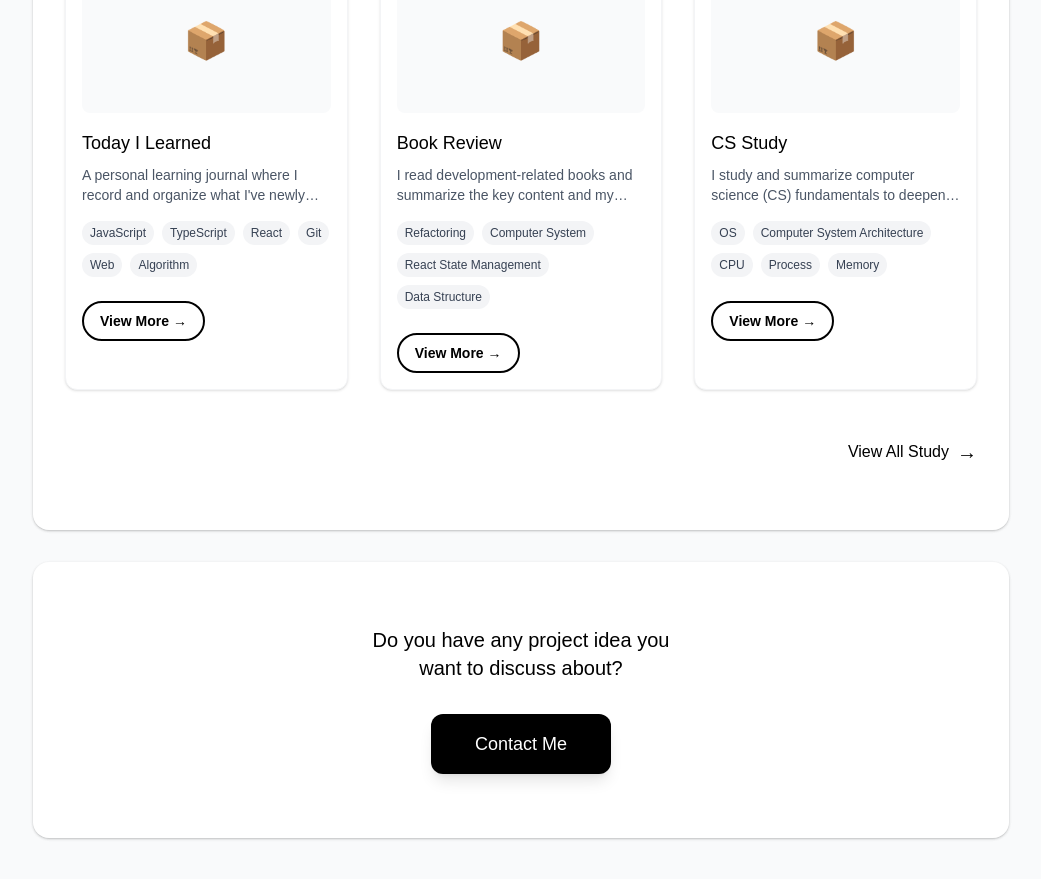
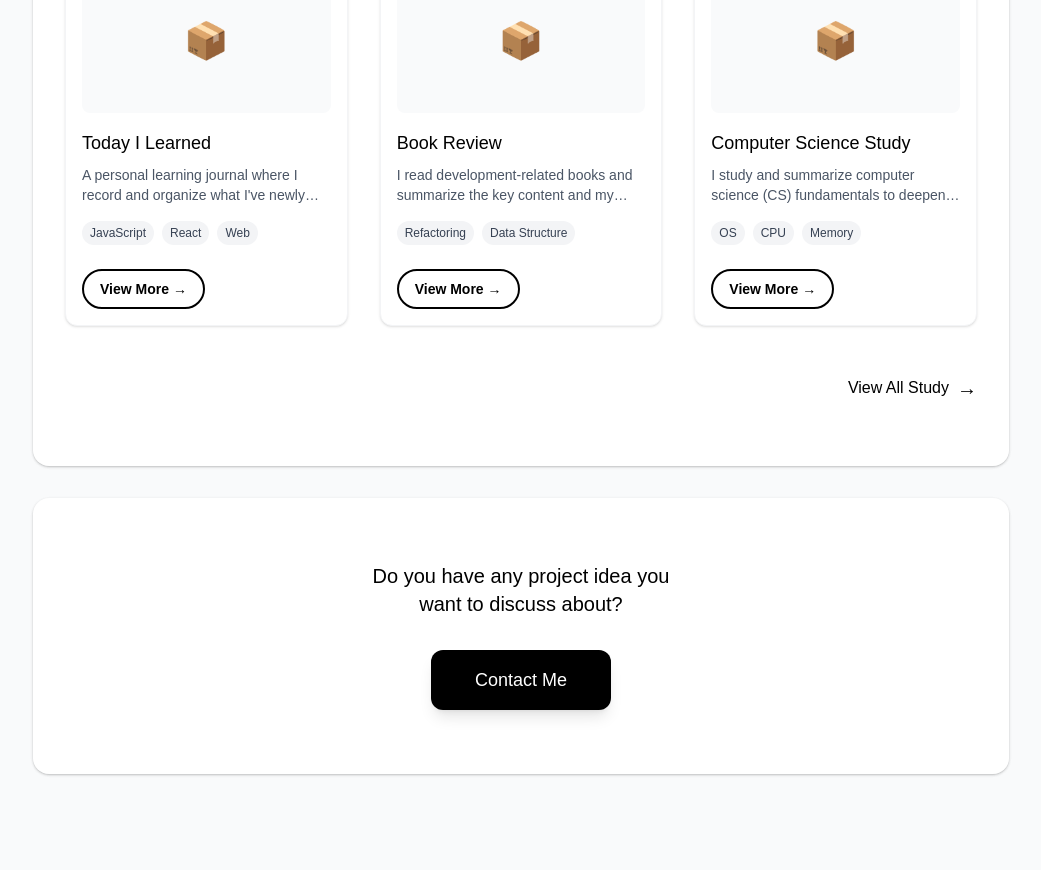
Before and after one commit to ella-yschoi/ella-yschoi.github.io, a Next.js app: page / in a window 1280 px wide. Shown: the part 2380-3259 px from the top of the page, without its empty margins (119-1160 px from the left). Built offline with nearby package versions, Linux system fonts and the light colour scheme.

Commit message:
fix: Update tech property names in study items for consistency across components

```diff
--- a/src/app/study/page.tsx
+++ b/src/app/study/page.tsx
@@ -20,7 +20,7 @@ export default function StudyPage() {
               slug={item.slug}
               title={item.title}
               description={item.description}
-              tech={item.tech}
+              tech={item.pageTech}
               variant='large'
               href={item.url}
               buttonText='View More →'
--- a/src/components/StudySection.tsx
+++ b/src/components/StudySection.tsx
@@ -25,7 +25,7 @@ const StudySection = () => (
             slug={item.slug}
             title={item.title}
             description={item.description}
-            tech={item.tech}
+            tech={item.sectionTech}
             href={item.url}
             buttonText='View More →'
           />
--- a/src/data/study.ts
+++ b/src/data/study.ts
@@ -5,7 +5,8 @@ export const studyItems = [
     description:
       "A personal learning journal where I record and organize what I've newly learned each day. It captures my growth process, from technical knowledge to thoughts on development culture.",
     url: 'https://ella-yeonsu-choi.gitbook.io/today-i-learned',
-    tech: ['JavaScript', 'TypeScript', 'React', 'Git', 'Web', 'Algorithm'],
+    pageTech: ['JavaScript', 'TypeScript', 'React', 'Git', 'Web', 'Algorithm'],
+    sectionTech: ['JavaScript', 'React', 'Web'],
   },
   {
     slug: 'book-review',
@@ -13,19 +14,27 @@ export const studyItems = [
     description:
       'I read development-related books and summarize the key content and my thoughts. Beyond just summarizing, this is a record of how I contemplate applying the concepts to real-world projects.',
     url: 'https://ella-yeonsu-choi.gitbook.io/book-review',
-    tech: [
+    pageTech: [
       'Refactoring',
       'Computer System',
       'React State Management',
       'Data Structure',
     ],
+    sectionTech: ['Refactoring', 'Data Structure'],
   },
   {
     slug: 'cs-study',
-    title: 'CS Study',
+    title: 'Computer Science Study',
     description:
       'I study and summarize computer science (CS) fundamentals to deepen my domain knowledge. This records my ongoing growth as I cover core concepts like operating systems (OS) and computer architecture.',
     url: 'https://ella-yeonsu-choi.gitbook.io/cs-study',
-    tech: ['OS', 'Computer System Architecture', 'CPU', 'Process', 'Memory'],
+    pageTech: [
+      'OS',
+      'Computer System Architecture',
+      'CPU',
+      'Process',
+      'Memory',
+    ],
+    sectionTech: ['OS', 'CPU', 'Memory'],
   },
 ];
```
